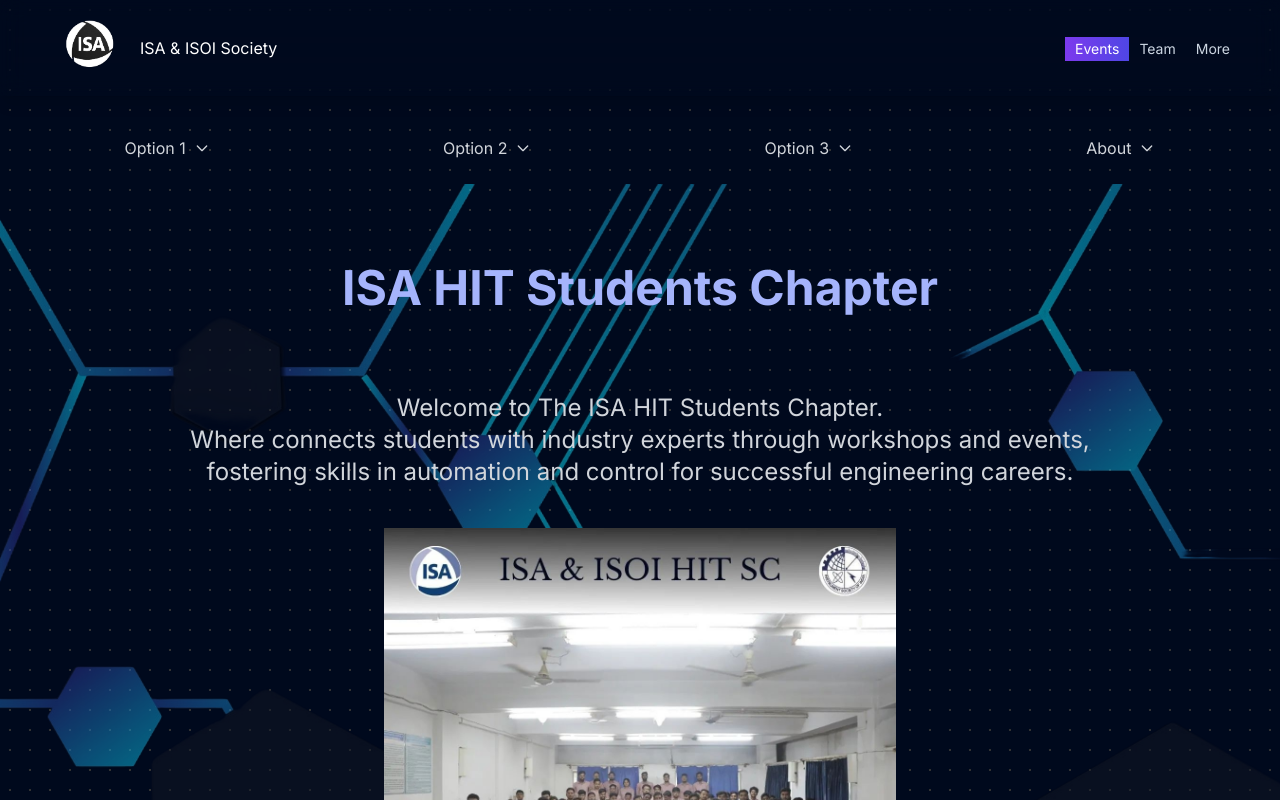
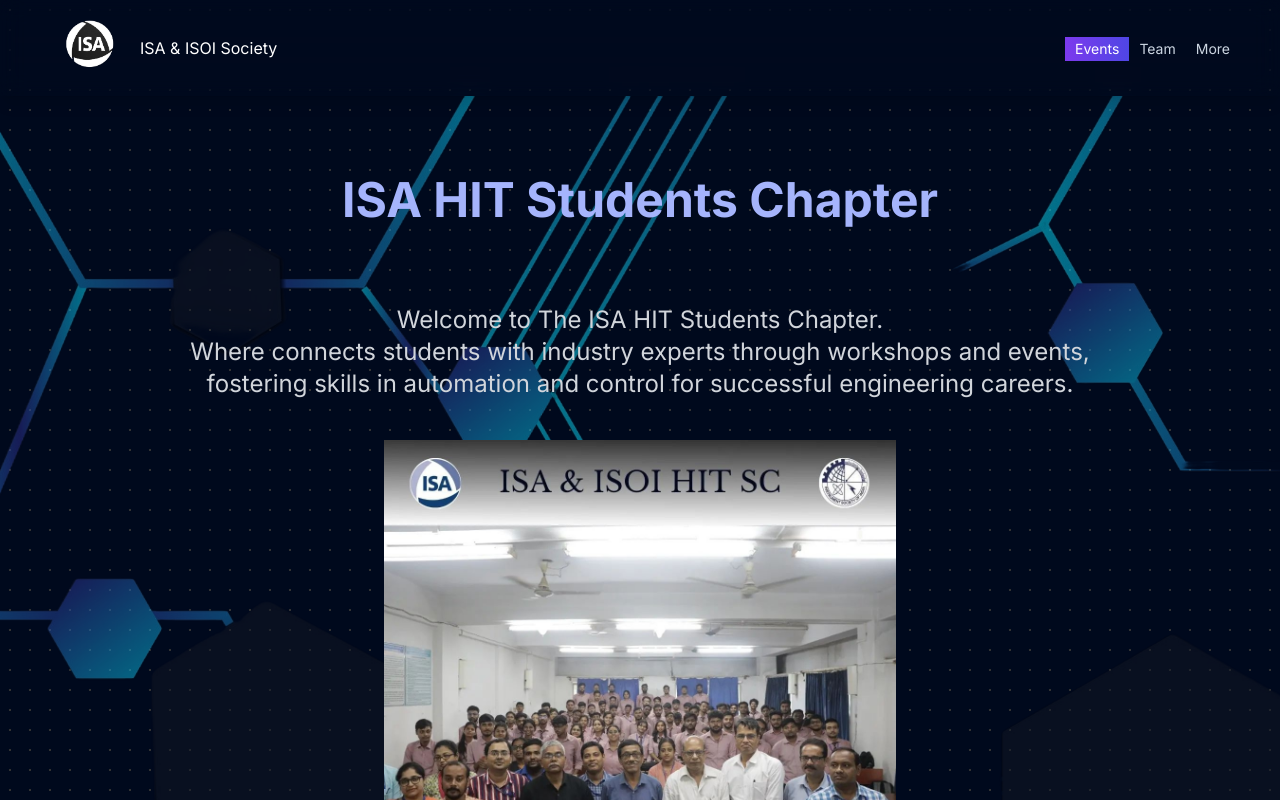
Before and after one commit to ranaayushman/eie, a Next.js app: page / in a window 1280 px wide. Shown: the top 800 px of the page. Built offline with nearby package versions, Linux system fonts and the light colour scheme.

Commit message:
dropped nav2

```diff
--- a/app/page.tsx
+++ b/app/page.tsx
@@ -14,7 +14,7 @@
   return (
     <div>
       <Navbar />
-      <NavbarTwo />
+      {/* <NavbarTwo /> */}
       <Hero />
       <Previous />
       <PastEvents />
```
